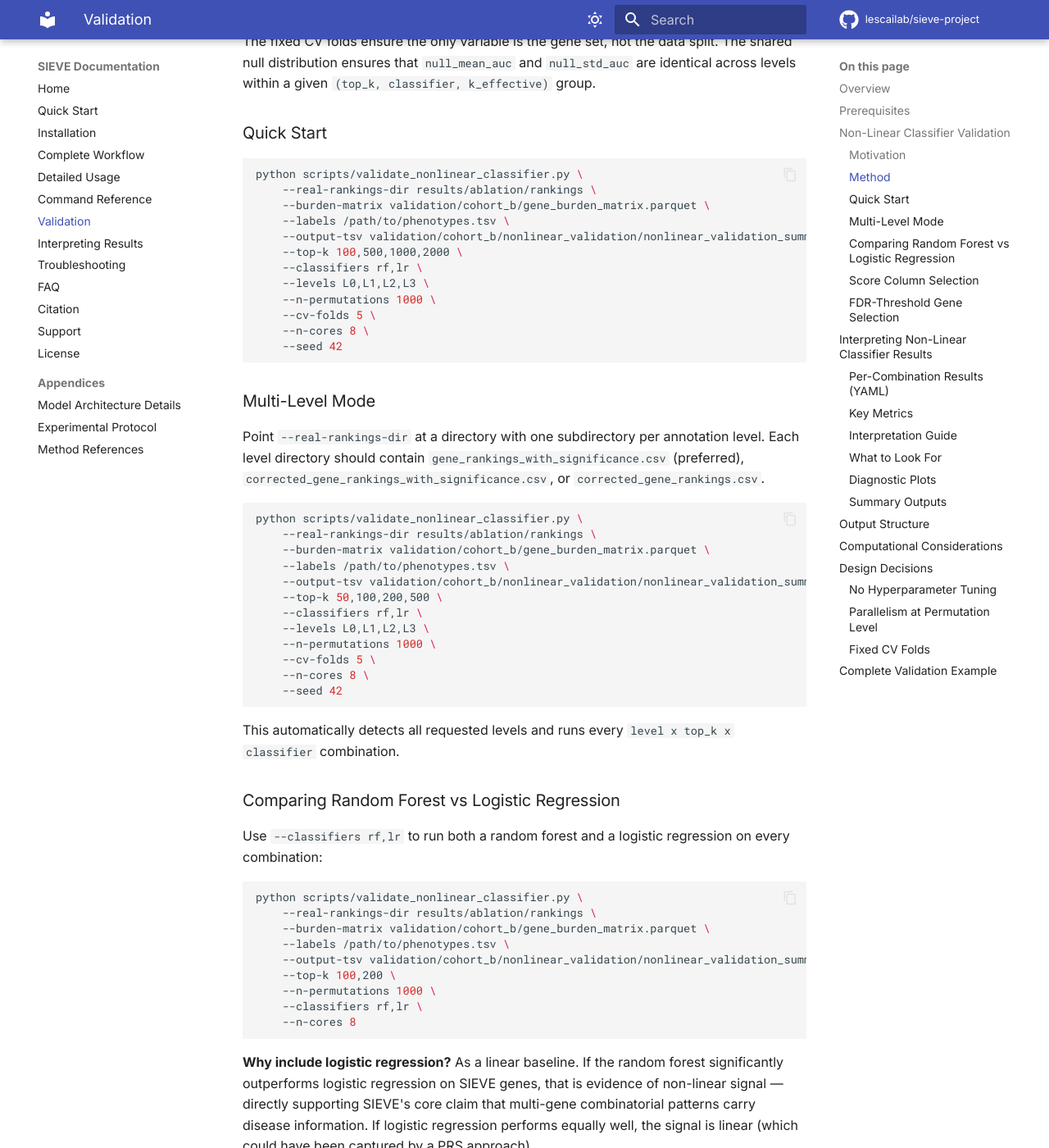
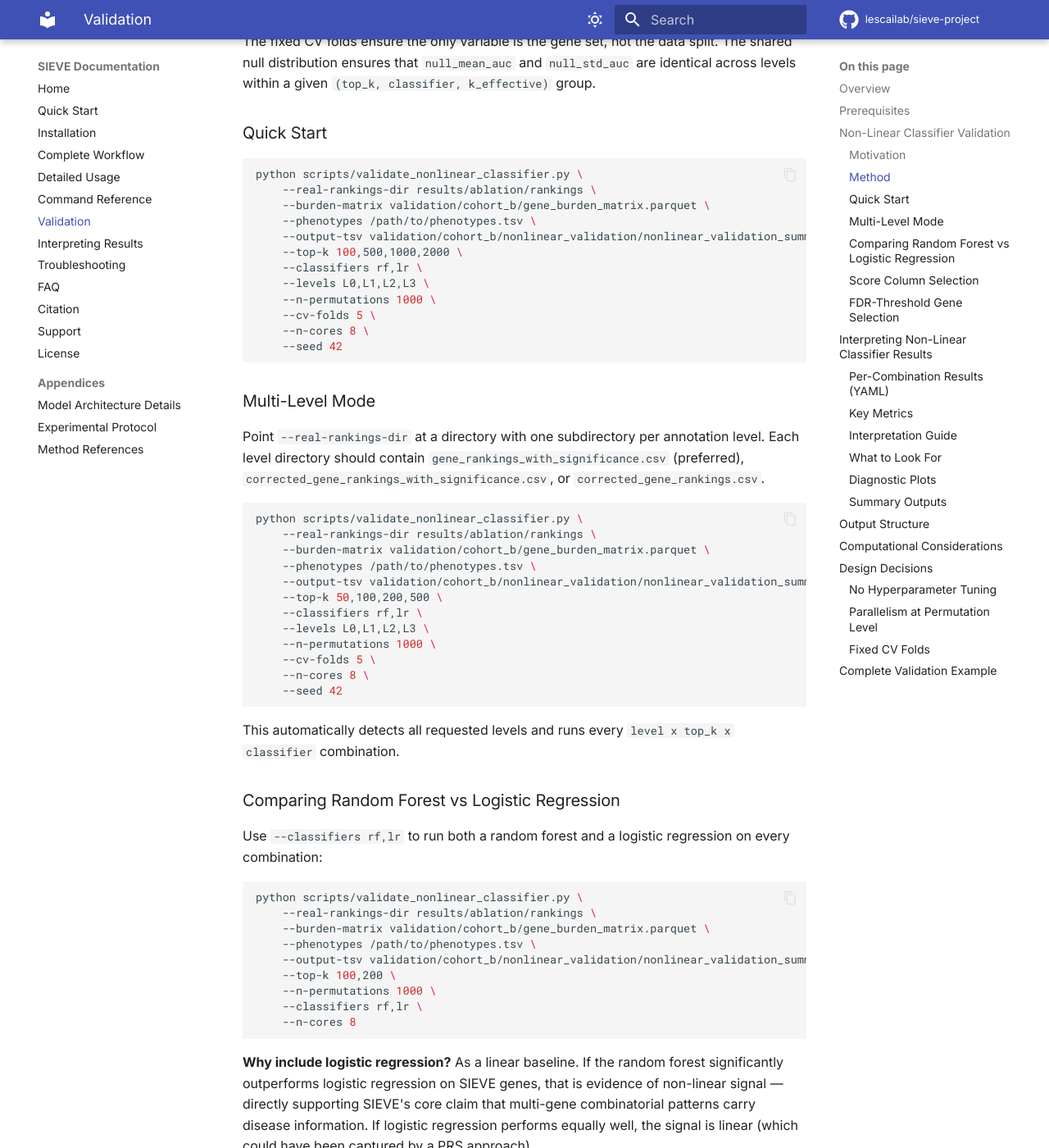
Before and after one commit to lescailab/sieve-project, an MkDocs documentation site: the page built from documentation/validation.md, in a window 1280 px wide and 1400 px high, scrolled down 2366 px. Shown: the whole window at 82% size. Built offline with MkDocs 1.6.1 and Material for MkDocs 9.7.7, drawn with Linux system fonts in a browser that asks for light colours; comment, search, counter and statistics services are not loaded; some of the changed text lies outside the part shown.

Commit message:
Address Copilot review: CSV encoding, single export per combination, --output-dir default, --labels in validation.md
- Document that --also-export-csv phenotype column uses 0=control 1=case (ML
  convention), not the input 1/2 encoding, to avoid downstream confusion
- Export CSV only once per (level, top_k), for the primary classifier only;
  avoids redundant files since the feature matrix is identical across classifiers
- Update complete-workflow.md output tree to reflect single file per combination
- Fix --output-dir in command-reference.md summarize_classifier_comparison entry:
  was marked required, is actually optional with default <results-dir>/classifier_comparison/
- Replace all --labels with --phenotypes in documentation/validation.md (6 occurrences)

```diff
--- a/documentation/validation.md
+++ b/documentation/validation.md
@@ -77,7 +77,7 @@
 python scripts/validate_nonlinear_classifier.py \
     --real-rankings-dir results/ablation/rankings \
     --burden-matrix validation/cohort_b/gene_burden_matrix.parquet \
-    --labels /path/to/phenotypes.tsv \
+    --phenotypes /path/to/phenotypes.tsv \
     --output-tsv validation/cohort_b/nonlinear_validation/nonlinear_validation_summary.tsv \
     --top-k 100,500,1000,2000 \
     --classifiers rf,lr \
@@ -96,7 +96,7 @@
 python scripts/validate_nonlinear_classifier.py \
     --real-rankings-dir results/ablation/rankings \
     --burden-matrix validation/cohort_b/gene_burden_matrix.parquet \
-    --labels /path/to/phenotypes.tsv \
+    --phenotypes /path/to/phenotypes.tsv \
     --output-tsv validation/cohort_b/nonlinear_validation/nonlinear_validation_summary.tsv \
     --top-k 50,100,200,500 \
     --classifiers rf,lr \
@@ -117,7 +117,7 @@
 python scripts/validate_nonlinear_classifier.py \
     --real-rankings-dir results/ablation/rankings \
     --burden-matrix validation/cohort_b/gene_burden_matrix.parquet \
-    --labels /path/to/phenotypes.tsv \
+    --phenotypes /path/to/phenotypes.tsv \
     --output-tsv validation/cohort_b/nonlinear_validation/nonlinear_validation_summary.tsv \
     --top-k 100,200 \
     --n-permutations 1000 \
@@ -141,7 +141,7 @@
 python scripts/validate_nonlinear_classifier.py \
     --real-rankings-dir results/ablation/rankings \
     --burden-matrix validation/cohort_b/gene_burden_matrix.parquet \
-    --labels /path/to/phenotypes.tsv \
+    --phenotypes /path/to/phenotypes.tsv \
     --output-tsv validation/cohort_b/nonlinear_validation/nonlinear_validation_fdr.tsv \
     --fdr-threshold 0.05 \
     --classifiers rf,lr \
@@ -351,7 +351,7 @@
 python scripts/validate_nonlinear_classifier.py \
     --real-rankings-dir results/ablation/rankings \
     --burden-matrix validation/cohort_b/gene_burden_matrix.parquet \
-    --labels /path/to/validation_phenotypes.tsv \
+    --phenotypes /path/to/validation_phenotypes.tsv \
     --output-tsv validation/cohort_b/nonlinear_validation/nonlinear_validation_summary.tsv \
     --top-k 50,100,200,500 \
     --n-permutations 1000 \
@@ -364,7 +364,7 @@
 python scripts/validate_nonlinear_classifier.py \
     --real-rankings-dir results/ablation/rankings \
     --burden-matrix validation/cohort_b/gene_burden_matrix.parquet \
-    --labels /path/to/validation_phenotypes.tsv \
+    --phenotypes /path/to/validation_phenotypes.tsv \
     --output-tsv validation/cohort_b/nonlinear_validation/nonlinear_validation_fdr.tsv \
     --fdr-threshold 0.05 \
     --n-permutations 1000 \
```
Also changed, not shown: documentation/command-reference.md (+1 -1 lines), documentation/complete-workflow.md (+1 -1 lines), 1 other file.
